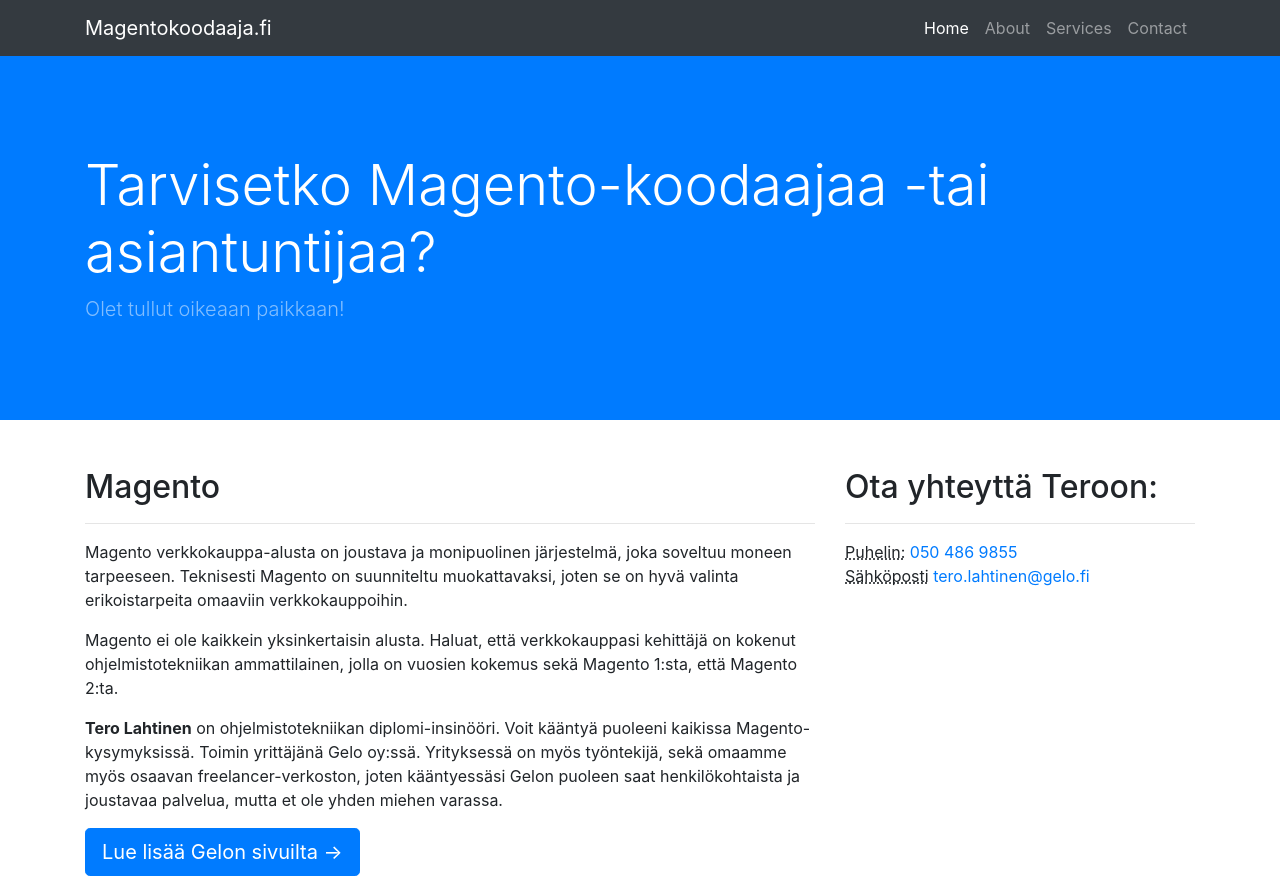
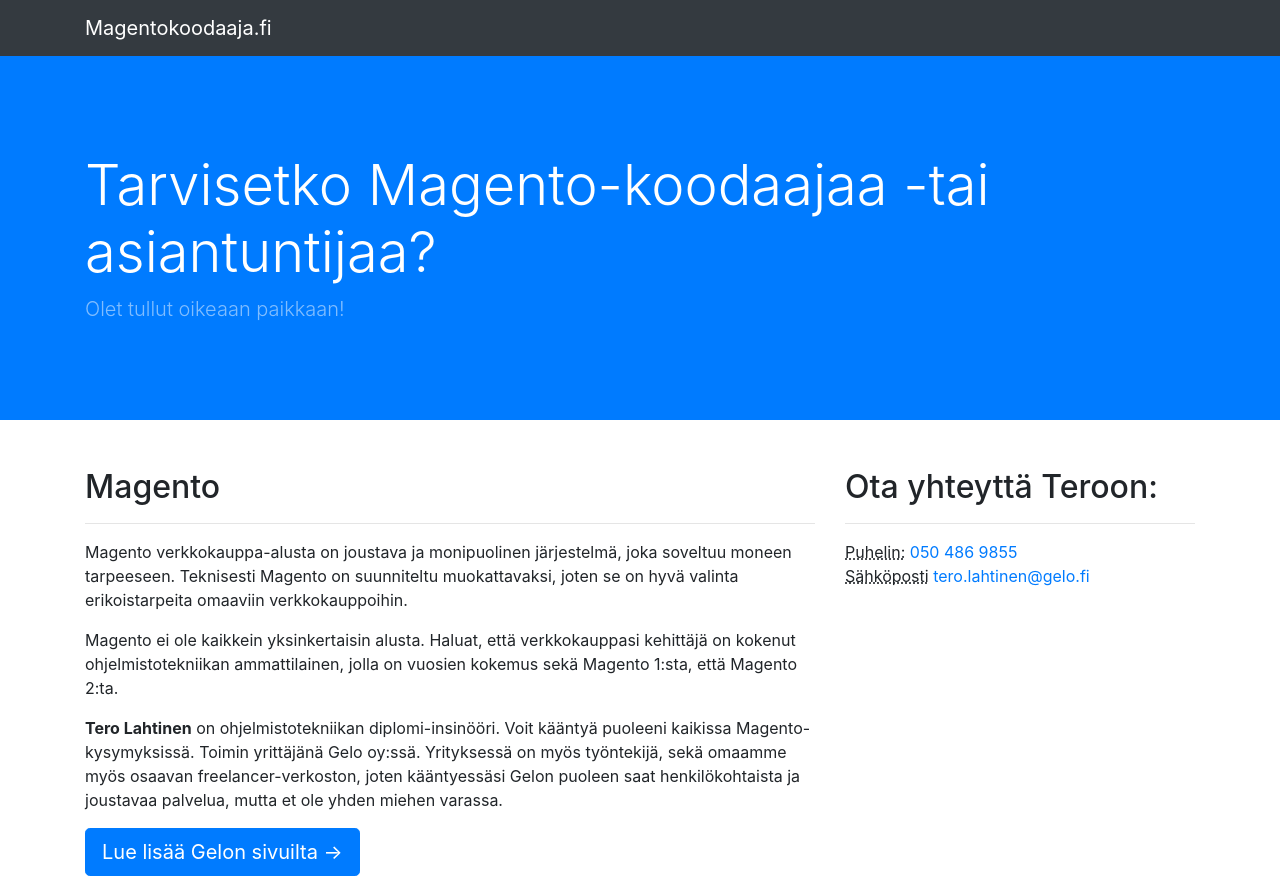
Before and after one commit to terolahtinen/magentokoodari, a website: page index.html in a window 1280 px wide. Shown: the top 879 px of the page. Drawn offline with Linux system fonts and the light colour scheme.

Commit message:
removed extras

```diff
--- a/index.html
+++ b/index.html
@@ -27,24 +27,6 @@
       <button class="navbar-toggler" type="button" data-toggle="collapse" data-target="#navbarResponsive" aria-controls="navbarResponsive" aria-expanded="false" aria-label="Toggle navigation">
         <span class="navbar-toggler-icon"></span>
       </button>
-      <div class="collapse navbar-collapse" id="navbarResponsive">
-        <ul class="navbar-nav ml-auto">
-          <li class="nav-item active">
-            <a class="nav-link" href="#">Home
-              <span class="sr-only">(current)</span>
-            </a>
-          </li>
-          <li class="nav-item">
-            <a class="nav-link" href="#">About</a>
-          </li>
-          <li class="nav-item">
-            <a class="nav-link" href="#">Services</a>
-          </li>
-          <li class="nav-item">
-            <a class="nav-link" href="#">Contact</a>
-          </li>
-        </ul>
-      </div>
     </div>
   </nav>
 
@@ -86,46 +68,7 @@
       </div>
     </div>
     <!-- /.row -->
-<!--
-    <div class="row">
-      <div class="col-md-4 mb-5">
-        <div class="card h-100">
-          <img class="card-img-top" src="http://placehold.it/300x200" alt="">
-          <div class="card-body">
-            <h4 class="card-title">Card title</h4>
-            <p class="card-text">Lorem ipsum dolor sit amet, consectetur adipisicing elit. Sapiente esse necessitatibus neque sequi doloribus.</p>
-          </div>
-          <div class="card-footer">
-            <a href="#" class="btn btn-primary">Find Out More!</a>
-          </div>
-        </div>
-      </div>
-      <div class="col-md-4 mb-5">
-        <div class="card h-100">
-          <img class="card-img-top" src="http://placehold.it/300x200" alt="">
-          <div class="card-body">
-            <h4 class="card-title">Card title</h4>
-            <p class="card-text">Lorem ipsum dolor sit amet, consectetur adipisicing elit. Sapiente esse necessitatibus neque sequi doloribus totam ut praesentium aut.</p>
-          </div>
-          <div class="card-footer">
-            <a href="#" class="btn btn-primary">Find Out More!</a>
-          </div>
-        </div>
-      </div>
-      <div class="col-md-4 mb-5">
-        <div class="card h-100">
-          <img class="card-img-top" src="http://placehold.it/300x200" alt="">
-          <div class="card-body">
-            <h4 class="card-title">Card title</h4>
-            <p class="card-text">Lorem ipsum dolor sit amet, consectetur adipisicing elit. Sapiente esse necessitatibus neque.</p>
-          </div>
-          <div class="card-footer">
-            <a href="#" class="btn btn-primary">Find Out More!</a>
-          </div>
-        </div>
-      </div>
-    </div>
-  -->
+
     <!-- /.row -->
 
   </div>
```
